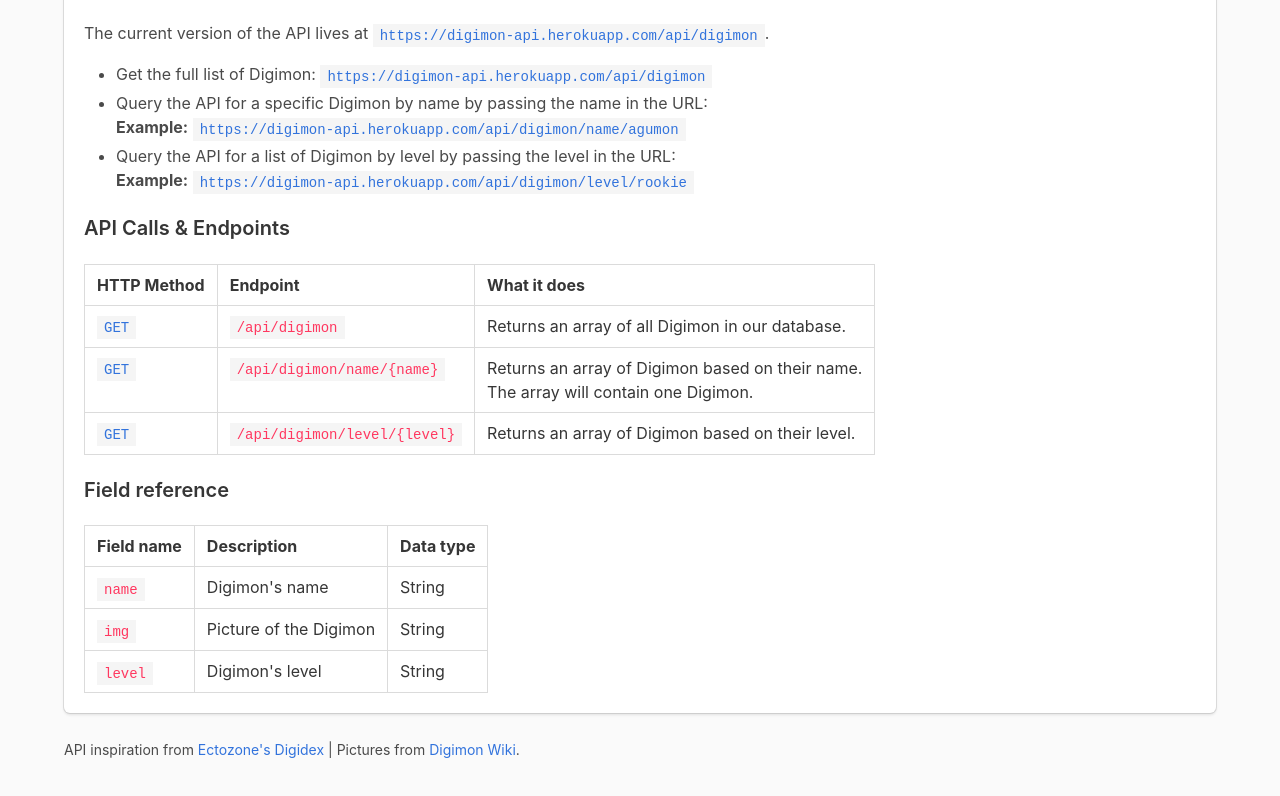
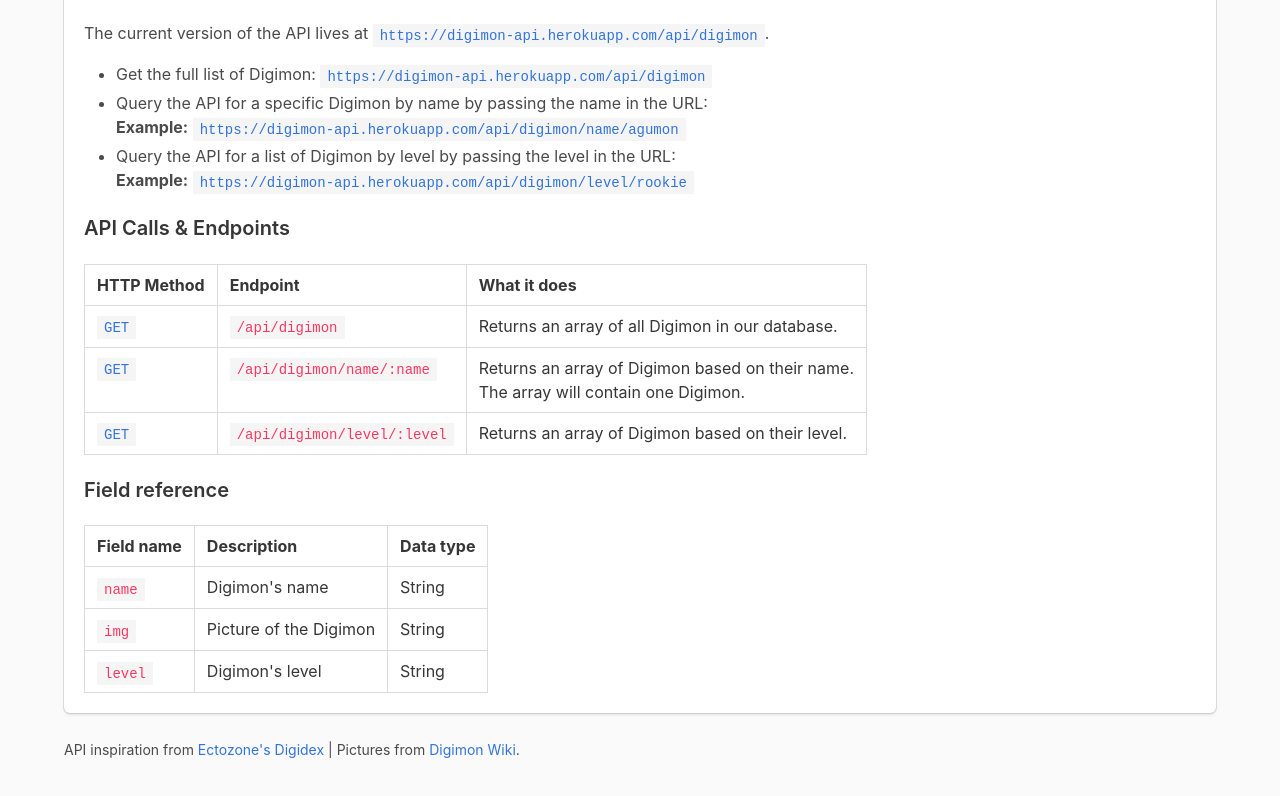
Before and after one commit to heyshadowsmith/digimon-api, a website: page public/index.html in a window 1280 px wide. Shown: the part 136-932 px from the top of the page. Drawn offline with nearby package versions, Linux system fonts and the light colour scheme.

Commit message:
Update Route params documentation

```diff
--- a/public/index.html
+++ b/public/index.html
@@ -46,12 +46,12 @@
                             </tr>
                             <tr>
                                 <td><code class="has-text-link">GET</code></td>
-                                <td><code>/api/digimon/name/{name}</code></td>
+                                <td><code>/api/digimon/name/:name</code></td>
                                 <td>Returns an array of Digimon based on their name. <br>The array will contain one Digimon.</td>
                             </tr>
                             <tr>
                                 <td><code class="has-text-link">GET</code></td>
-                                <td><code>/api/digimon/level/{level}</code></td>
+                                <td><code>/api/digimon/level/:level</code></td>
                                 <td>Returns an array of Digimon based on their level.</td>
                             </tr>
                         </tbody>
```
